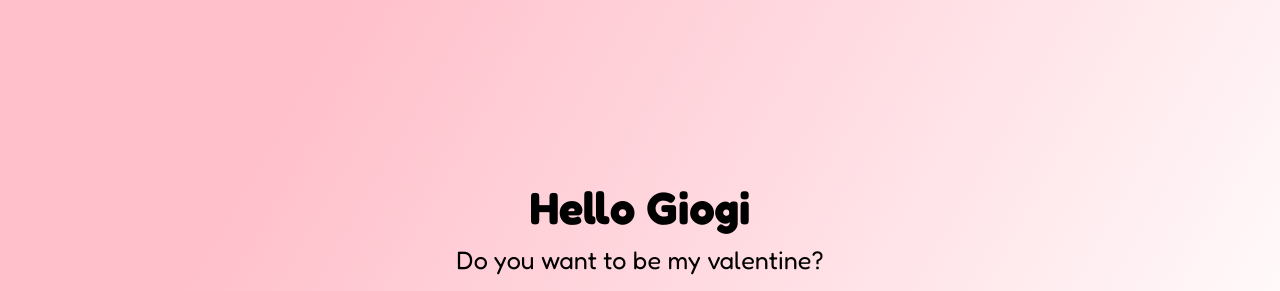
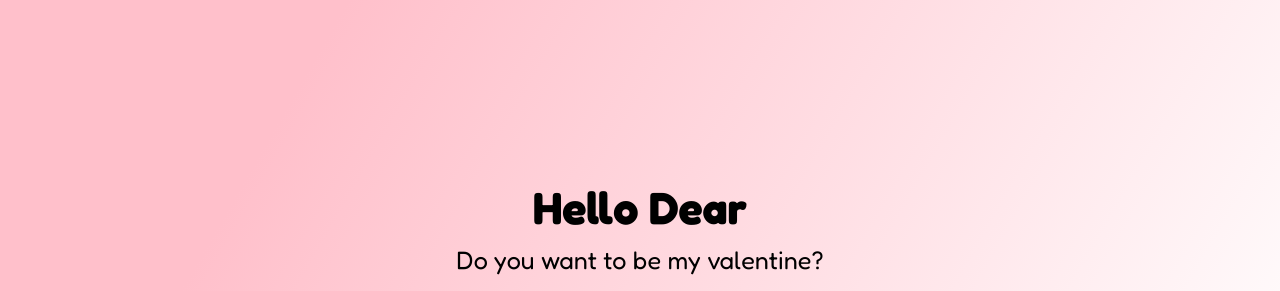
Before and after one commit to notspecia/valentine-day-funny, a Vue app: page /valentine in a window 1280 px wide. Shown: the top 291 px of the page. Built offline with nearby package versions, Linux system fonts and the light colour scheme.

Commit message:
feat: changed label valentine dear; watch if vercel works

```diff
--- a/src/views/Valentine.vue
+++ b/src/views/Valentine.vue
@@ -110,7 +110,7 @@ const pressYesButton = () => {
         </div>
         <div class="container" v-if="!pressedYes">
             <div>
-                <h1>Hello Giogi</h1>
+                <h1>Hello Dear</h1>
                 <h2>Do you want to be my valentine?</h2>
                 <p class="no-phrase">{{ noPhrases[noIndexPhrase.index] }}</p>
             </div>
```
